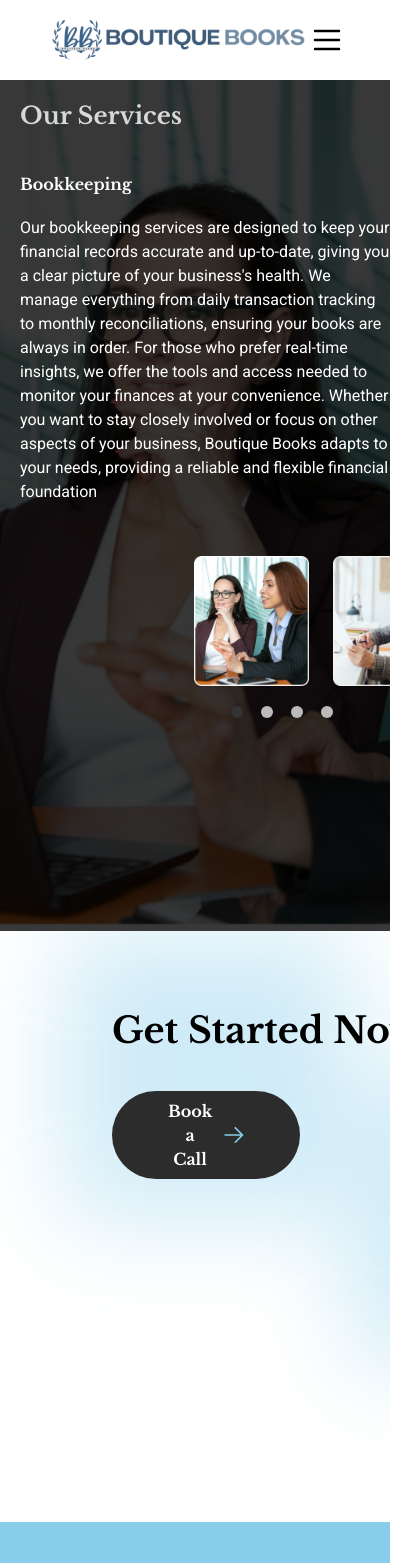
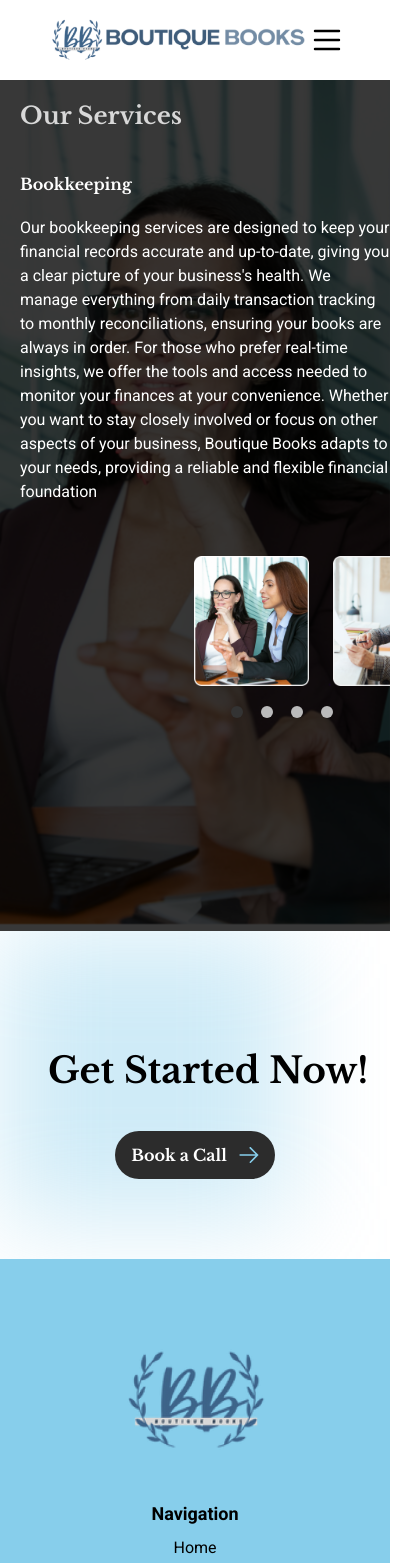
Before and after one commit to NikhilMourya/Boutique-Books, a React (Vite) app: page /services in a window 390 px wide. Shown: the top 1563 px of the page, 415 px wide, since content can reach past the window. Built offline with nearby package versions, Linux system fonts and the light colour scheme; a web font is replaced by a local one.

Commit message:
services responsive ✅

```diff
--- a/src/page/ServicesPage.jsx
+++ b/src/page/ServicesPage.jsx
@@ -128,7 +128,7 @@ const ServicesPage = () => {
 
   return (
     <>
-      <section className="bg-white">
+      <section className="bg-white overflow-x-hidden">
         <section className="relative mt-20 md:mt-36">
           <div className=" mx-auto w-full lg:rounded-t-2xl">
             <div className="mx-auto relative lg:rounded-t-2xl">
@@ -194,12 +194,12 @@ const ServicesPage = () => {
             </div>
           </div>
         </section>
-        <section className="relative w-full h-[70vh] p-10 px-16 overflow-hidden">
+        <section className="relative w-full max-sm:py-20 md:h-[70vh] lg:p-10 lg:px-16 overflow-hidden">
           <div className="absolute top-0 flex justify-between w-full">
             <div className="relative ">
               <div className="h-72 w-72 homepage-circle"></div>
             </div>
-            <div className="relative">
+            <div className="max-sm:hidden relative">
               <div className="mt-36 h-72 w-72 homepage-circle"></div>
             </div>
           </div>
@@ -208,7 +208,7 @@ const ServicesPage = () => {
               <h1 className="text-4xl my-10 font-primary whitespace-nowrap">
                 Get Started Now!
               </h1>
-              <button className="lg:px-52 md:px-36 sm:px-24 px-14 p-2 button-primary-bg text-white rounded-full">
+              <button className="lg:px-52 md:px-36 sm:px-24 px-4 py-3 button-primary-bg text-white rounded-full">
                 <div className="flex gap-3 flex-row">
                   <div className="inline-flex gap-3">
                     <span className="text-md font-primary">Book a Call</span>
```
